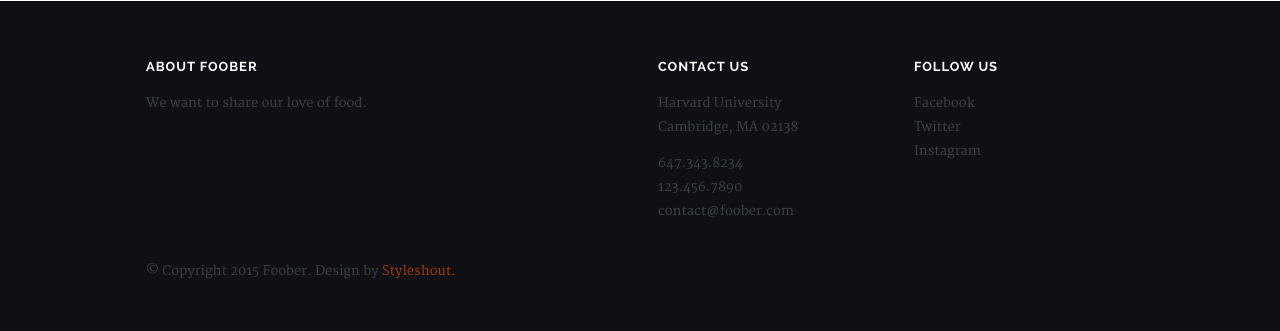
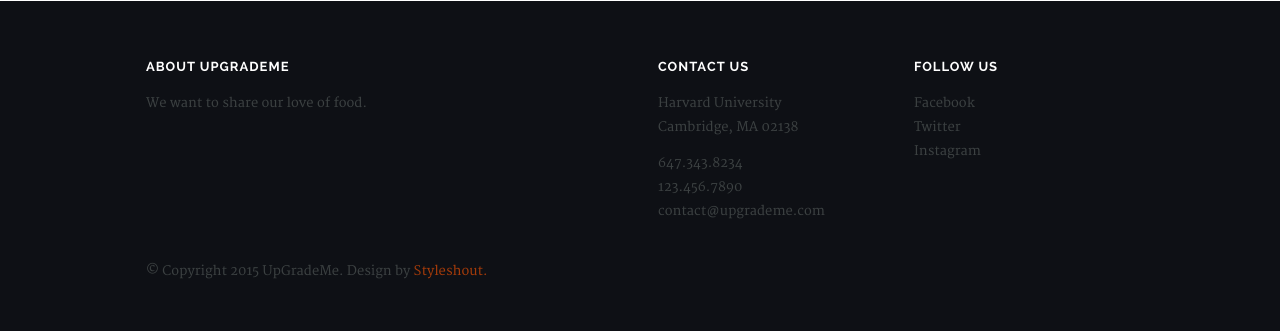
Before and after one commit to rlouyang/upgrademe, a Django app: page / in a window 1280 px wide. Shown: the part 1144-1475 px from the top of the page. Run offline with Django 3.2, Linux system fonts and the light colour scheme.

Commit message:
Remove references to foober in the html files

```diff
--- a/foober/foober/templates/base.html
+++ b/foober/foober/templates/base.html
@@ -6,7 +6,7 @@
 <head>
 	<!--- Basic Page Needs ================================================== -->
     <meta charset="utf-8">
-    <title>foober | {% block title %}{% endblock %}</title>
+    <title>UpGradeMe | {% block title %}{% endblock %}</title>
     <meta name="description" content="">
     <meta name="author" content="">
 
@@ -40,7 +40,7 @@
    	<div class="row header-inner">
 
 		<div class="logo">
-	        <a href="/">foober.</a>
+	        <a href="/">UpGradeMe.</a>
 		</div>
 
 	    <nav id="nav-wrap">
@@ -96,7 +96,7 @@
 		<footer>
 			<div class="row">
 				<div class="six columns tab-whole footer-about">
-				    <h3>About foober</h3>
+				    <h3>About UpGradeMe</h3>
 					<p>We want to share our love of food.</p>
 				</div> <!-- /footer-about -->
 
@@ -114,7 +114,7 @@
 							<ul>
 								<li><a href="tel:6473438234">647.343.8234</a></li>
 								<li><a href="tel:1234567890">123.456.7890</a></li>
-								<li><a href="mailto:contact@foober.com">contact@foober.com</a></li>
+								<li><a href="mailto:contact@upgrademe.com">contact@upgrademe.com</a></li>
 							</ul>
 						</div> <!-- /columns -->
 
@@ -129,7 +129,7 @@
 					</div> <!-- /Row(nested) -->
 				</div>
 
-				<p class="copyright">&copy; Copyright 2015 Foober. Design by <a href="http://www.styleshout.com/">Styleshout.</a></p>
+				<p class="copyright">&copy; Copyright 2015 UpGradeMe. Design by <a href="http://www.styleshout.com/">Styleshout.</a></p>
 
 				<div id="go-top">
 					<a class="smoothscroll" title="Back to Top" href="/#hero"><span>Top</span><i class="fa fa-long-arrow-up"></i></a>
```
